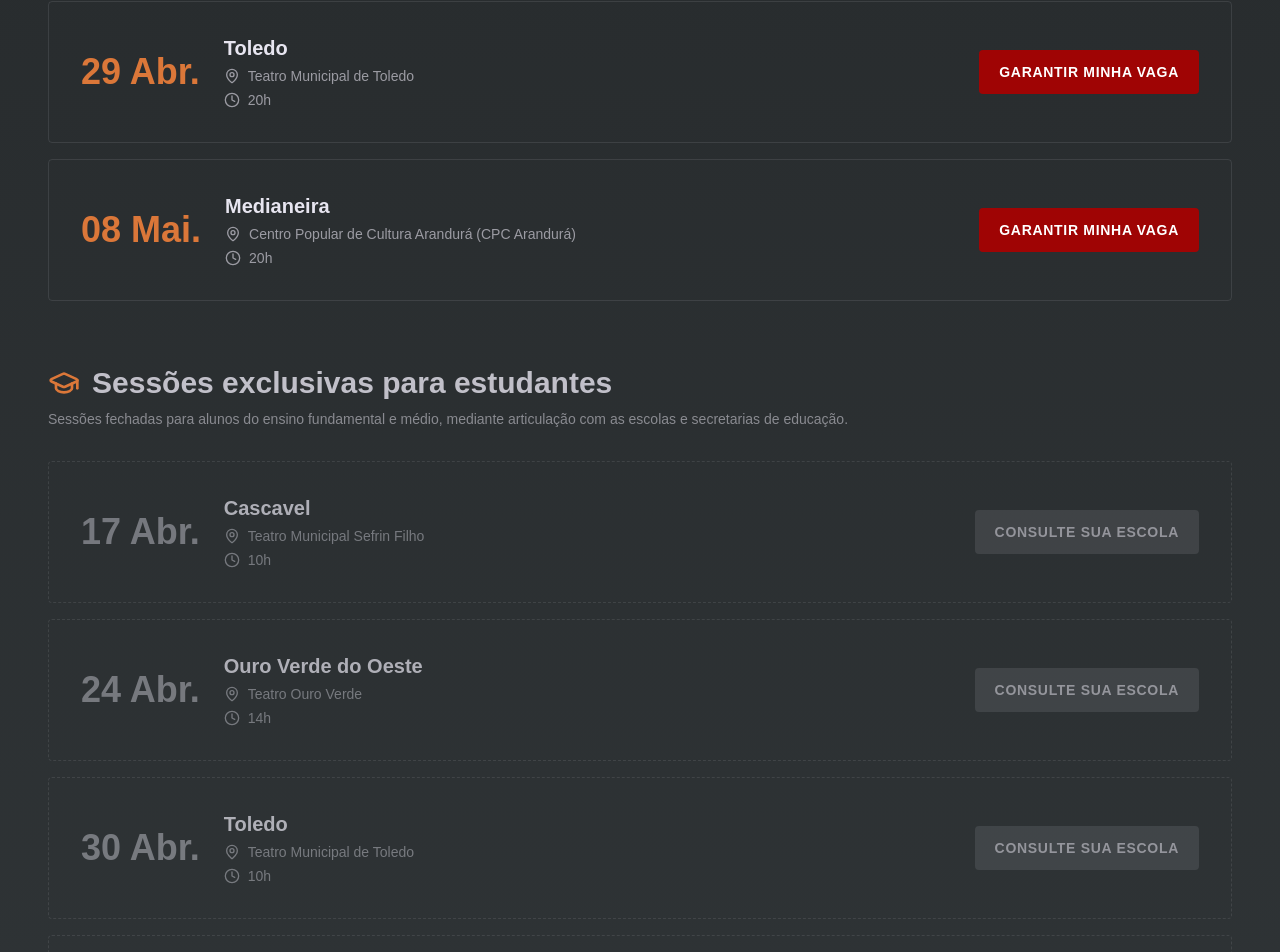
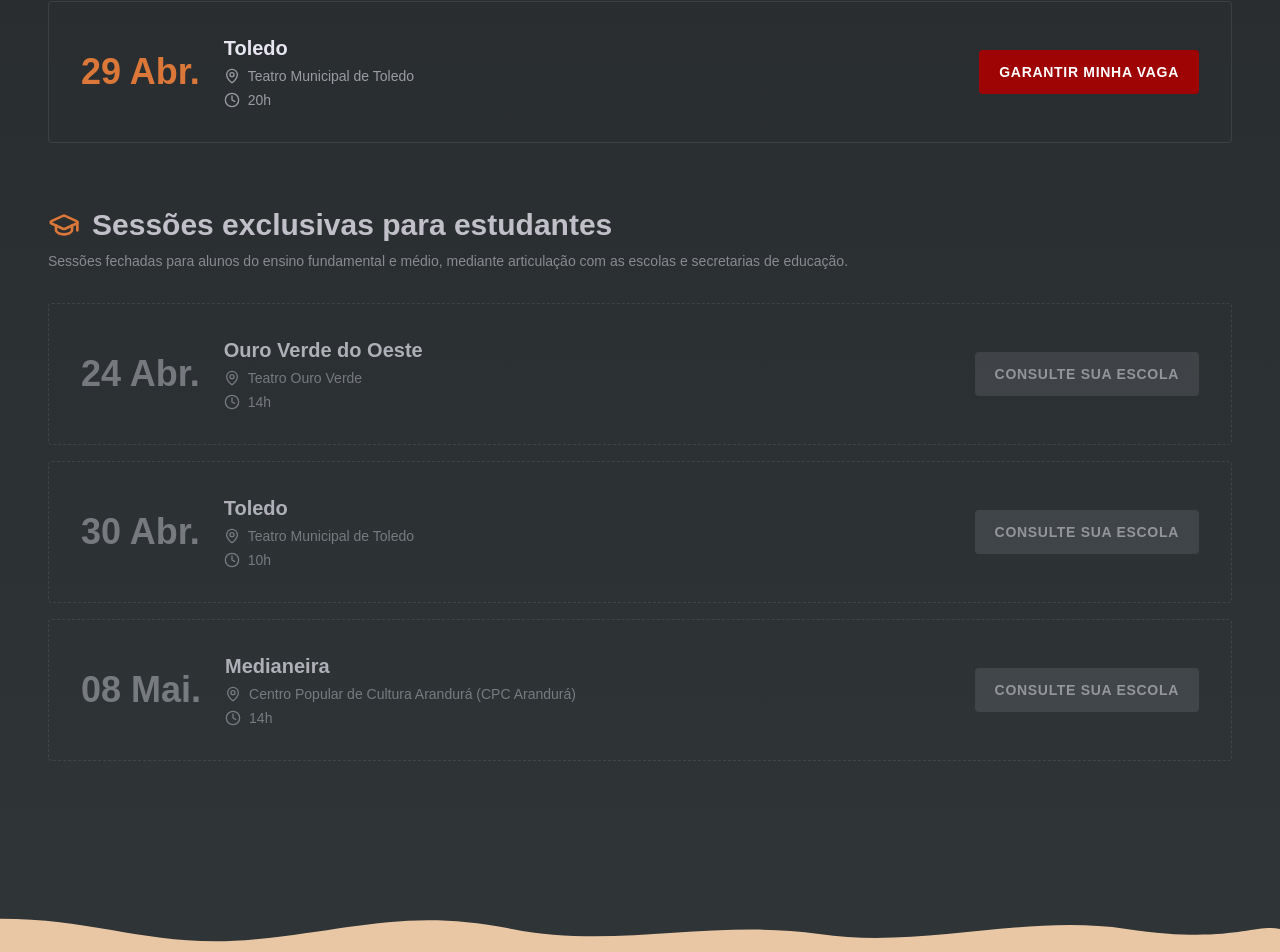
Before and after one commit to FelipeTheAto/lebre-no-pais-do-cha, a React (Vite) app: page / in a window 1280 px wide. Shown: the part 4989-5941 px from the top of the page. Built offline with nearby package versions, Linux system fonts and the light colour scheme; the HTML template or start-up script is replaced by a standard one; a web font is replaced by a local one.

Commit message:
Remove Medianeira open session and Cascavel student session
Co-Authored-By: Claude Opus 4.6 <noreply@anthropic.com>

```diff
--- a/src/components/ScheduleSection.tsx
+++ b/src/components/ScheduleSection.tsx
@@ -4,11 +4,9 @@ import { MapPin, Clock, GraduationCap } from "lucide-react";
 const openShows = [
   { city: "Cascavel", venue: "Teatro Municipal Sefrin Filho", date: "17 Abr.", time: "20h", link: "https://parallela.art.br/evento/lebre/" },
   { city: "Toledo", venue: "Teatro Municipal de Toledo", date: "29 Abr.", time: "20h", link: "https://parallela.art.br/evento/lebre/" },
-  { city: "Medianeira", venue: "Centro Popular de Cultura Arandurá (CPC Arandurá)", date: "08 Mai.", time: "20h", link: "https://parallela.art.br/evento/lebre/" },
 ];
 
 const studentShows = [
-  { city: "Cascavel", venue: "Teatro Municipal Sefrin Filho", date: "17 Abr.", time: "10h" },
   { city: "Ouro Verde do Oeste", venue: "Teatro Ouro Verde", date: "24 Abr.", time: "14h" },
   { city: "Toledo", venue: "Teatro Municipal de Toledo", date: "30 Abr.", time: "10h" },
   { city: "Medianeira", venue: "Centro Popular de Cultura Arandurá (CPC Arandurá)", date: "08 Mai.", time: "14h" },
```
